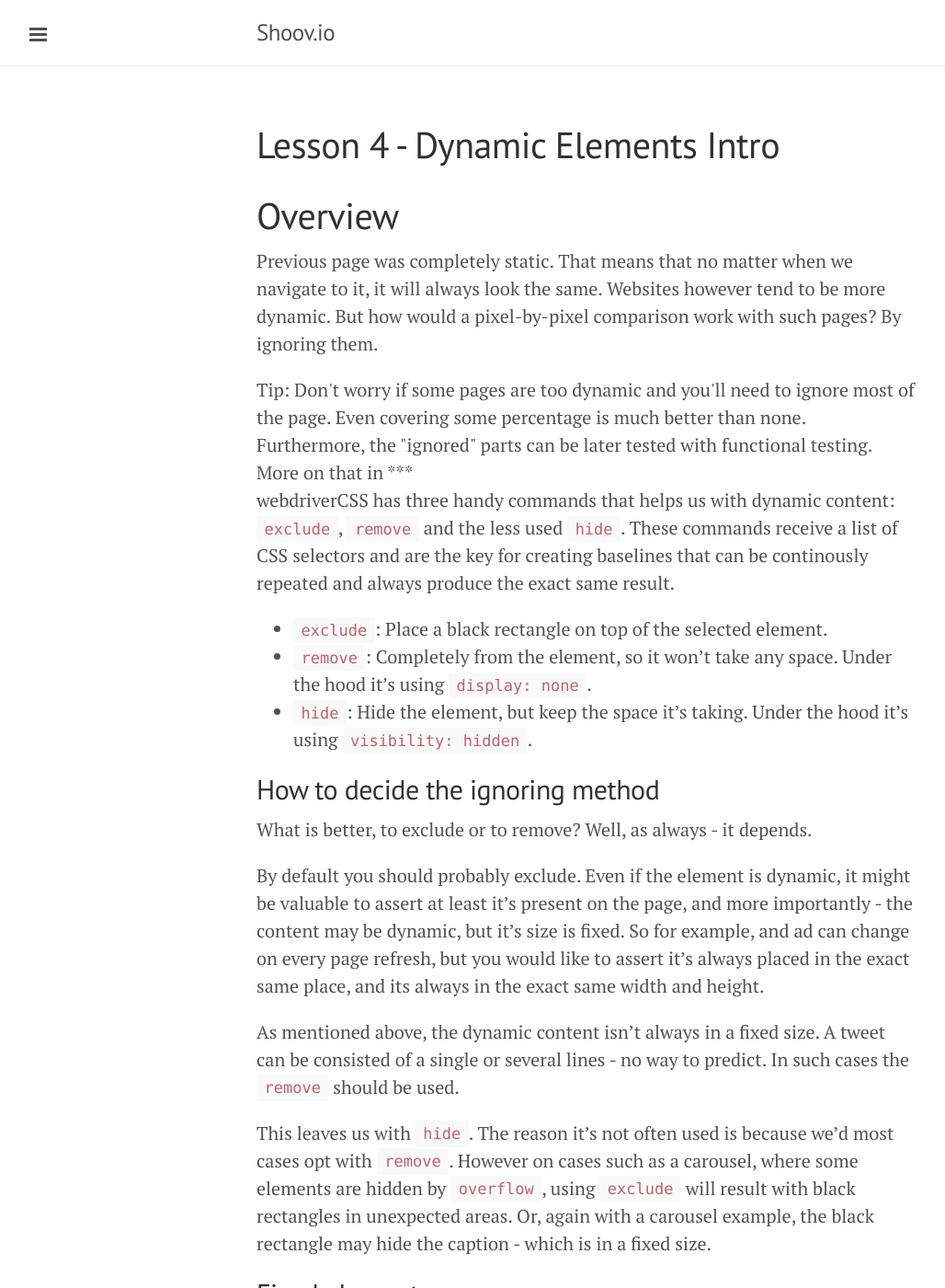
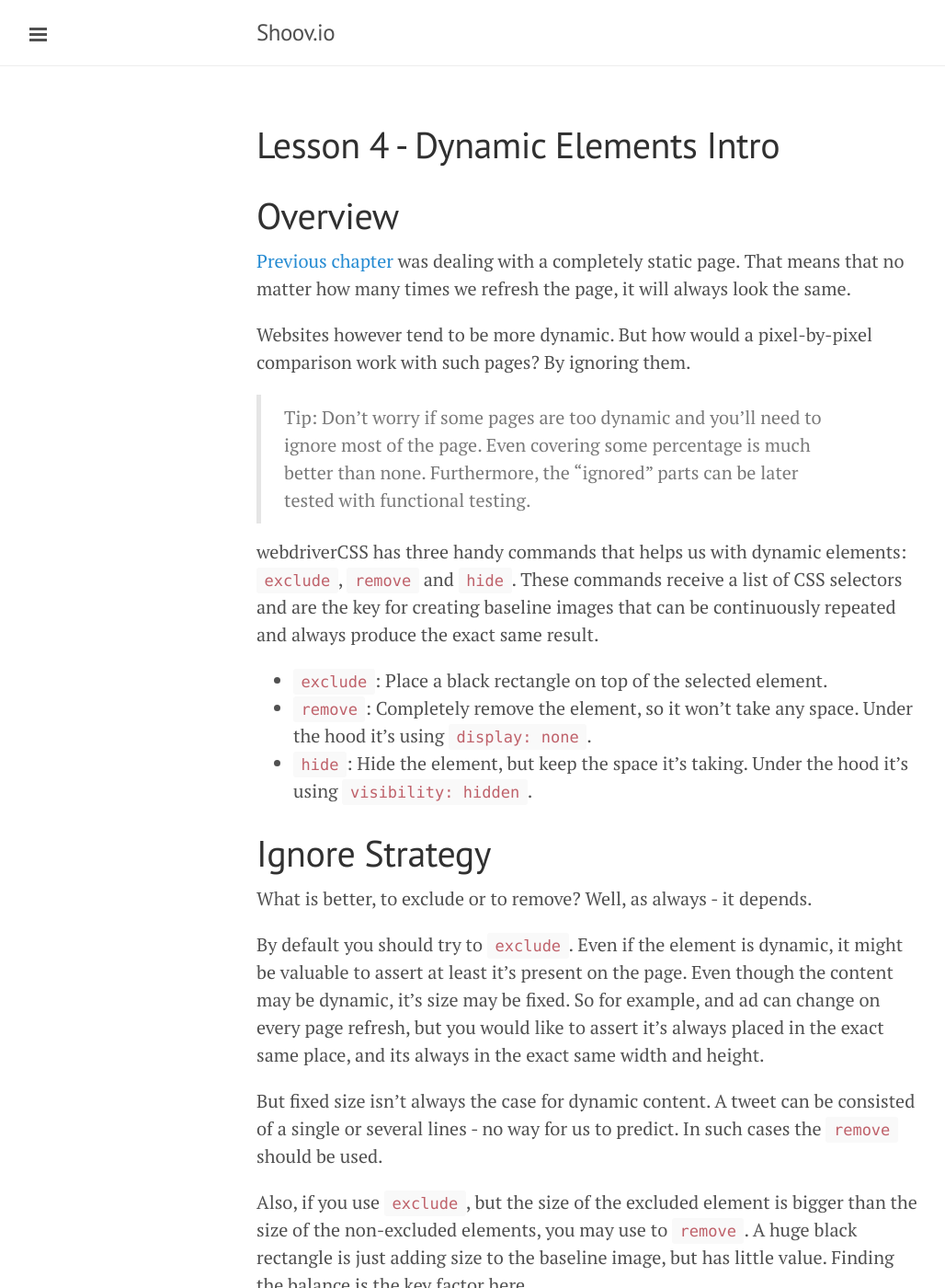
Before and after one commit to shoov/shoov.io, a Jekyll site: the page built from src/tutorials/lesson4-dynamic-intro.md, in a window 1280 px wide and 1400 px high. Shown: the whole window at 92% size, without its empty margins (1-1029 px from the left). Built offline with Jekyll 4.4.1, drawn with Linux system fonts in a browser that asks for light colours; Markdown is read by kramdown in place of the engine named in the settings; some of the changed text lies outside the part shown.

Commit message:
fix grammer

````diff
--- a/src/tutorials/lesson4-dynamic-intro.md
+++ b/src/tutorials/lesson4-dynamic-intro.md
@@ -5,28 +5,31 @@
 
 # Overview
 
-Previous page was completely static. That means that no matter when we navigate to it, it will always look the same.
+[Previous chapter](/tutorials/lesson3-static-page/) was dealing with a completely static page. That means that no matter how many times we refresh the page, it will always look the same.
+
 Websites however tend to be more dynamic. But how would a pixel-by-pixel comparison work with such pages? By ignoring them.
 
-<div class="tip">
-Tip: Don't worry if some pages are too dynamic and you'll need to ignore most of the page. Even covering some percentage is much better than none. Furthermore, the "ignored" parts can be later tested with functional testing. More on that in ***
-</div>
+> Tip: Don't worry if some pages are too dynamic and you'll need to ignore most of the page. Even covering some percentage is much better than none. Furthermore, the "ignored" parts can be later tested with functional testing.
 
-webdriverCSS has three handy commands that helps us with dynamic content: `exclude`, `remove` and the less used `hide`. These commands receive a list of CSS selectors and are the key for creating baselines that can be continously repeated and always produce the exact same result.
+webdriverCSS has three handy commands that helps us with dynamic elements: `exclude`, `remove` and `hide`. These commands receive a list of CSS selectors and are the key for creating baseline images that can be continuously repeated and always produce the exact same result.
 
 * `exclude`: Place a black rectangle on top of the selected element.
-* `remove`: Completely from the element, so it won't take any space. Under the hood it's using `display: none`.
+* `remove`: Completely remove the element, so it won't take any space. Under the hood it's using `display: none`.
 * `hide`: Hide the element, but keep the space it's taking. Under the hood it's using `visibility: hidden`.
 
-## How to decide the ignoring method
+# Ignore Strategy
 
 What is better, to exclude or to remove? Well, as always - it depends.
 
-By default you should probably exclude. Even if the element is dynamic, it might be valuable to assert at least it's present on the page, and more importantly - the content may be dynamic, but it's size is fixed. So for example, and ad can change on every page refresh, but you would like to assert it's always placed in the exact same place, and its always in the exact same width and height.
+By default you should try to `exclude`. Even if the element is dynamic, it might be valuable to assert at least it's present on the page. Even though the content may be dynamic, it's size may be fixed. So for example, and ad can change on every page refresh, but you would like to assert it's always placed in the exact same place, and its always in the exact same width and height.
 
-As mentioned above, the dynamic content isn't always in a fixed size. A tweet can be consisted of a single or several lines - no way to predict. In such cases the `remove` should be used.
+But fixed size isn't always the case for dynamic content. A tweet can be consisted of a single or several lines - no way for us to predict. In such cases the `remove` should be used.
 
-This leaves us with `hide`. The reason it's not often used is because we'd most cases opt with `remove`. However on cases such as a carousel, where some elements are hidden by `overflow`, using `exclude` will result with black rectangles in unexpected areas. Or, again with a carousel example, the black rectangle may hide the caption - which is in a fixed size.
+Also, if you use `exclude`, but the size of the excluded element is bigger than the size of the non-excluded elements, you may use to `remove`. A huge black rectangle is just adding size to the baseline image, but has little value. Finding the balance is the key factor here.
+
+This leaves us with `hide`. The reason it's not often used is because we'd most cases opt with `remove`. However on cases such elements as a carousel, where some elements are hidden by `overflow`, using `exclude` will result with black rectangles in unexpected areas. Or, again with a carousel example, the black rectangle may hide the caption - which is in a fixed size.
+
+A rule of thumb is that `hide` is usually used to elements that have child elements that exceed the size of the parent.
 
 ## Fixed elements
 
@@ -34,22 +37,21 @@
 
 Now that we know the most common commands, we can already fix our problem!
 
-We could simply `remove` the navbar but maybe we can take a more balanced approach. How about, keeping it on Chrome, and remove it just for IE.
-
-Say something like this.
+We can simply `remove` the navbar. But what about checking the navbar on IE?
+We can always keep it on Chrome, and remove it just for IE. Something like this:
 
 ```js
 .webdrivercss(testName + '.homepage', {
   name: '1',
   remove: [
-    // Hide the navbar on IE, as it's fixed.
+    // Hide the navbar on IE, as it's fixed and is duplicated.
     selectedCaps == 'ie11' ? '.navbar-fixed-top' : '',
   ],
   // ...
 }
 ```
 
-This is a good solution, but we can actually run write another test specifically for IE, where it will capture only the navbar. For that we will use the `elem` property which accepts a CSS selector, and will capture only that element. We could then wrap our test with an IF statement, that will be executed only if the selected capabilities are IE.
+This is a good solution, but we can actually write another test specifically for IE that it will capture only the navbar. For that we will use the `elem` property which accepts a CSS selector, and will capture only that element. We could then wrap our test with an `IF` statement, that will be executed only if the selected capabilities is IE.
 
 Something like this:
 
@@ -69,4 +71,4 @@
 };
 ```
 
-In the next chapter we will dive into more complex dynamic elements.
+In the [next chapter](/tutorials/lesson5-dynamic-complex/) we will dive into more complex dynamic elements.
````
Also changed, not shown: src/tutorials/lesson1.md (+1 -3 lines), src/tutorials/lesson2.md (+7 -1 lines), src/tutorials/lesson3-static-page.md (added, +65 -0 lines), src/tutorials/lesson3-static.md (deleted, +0 -64 lines), src/tutorials/lesson5-dynamic-complex.md (+16 -14 lines), src/assets/images/tutorials/lesson3/automate.jpg (added).
